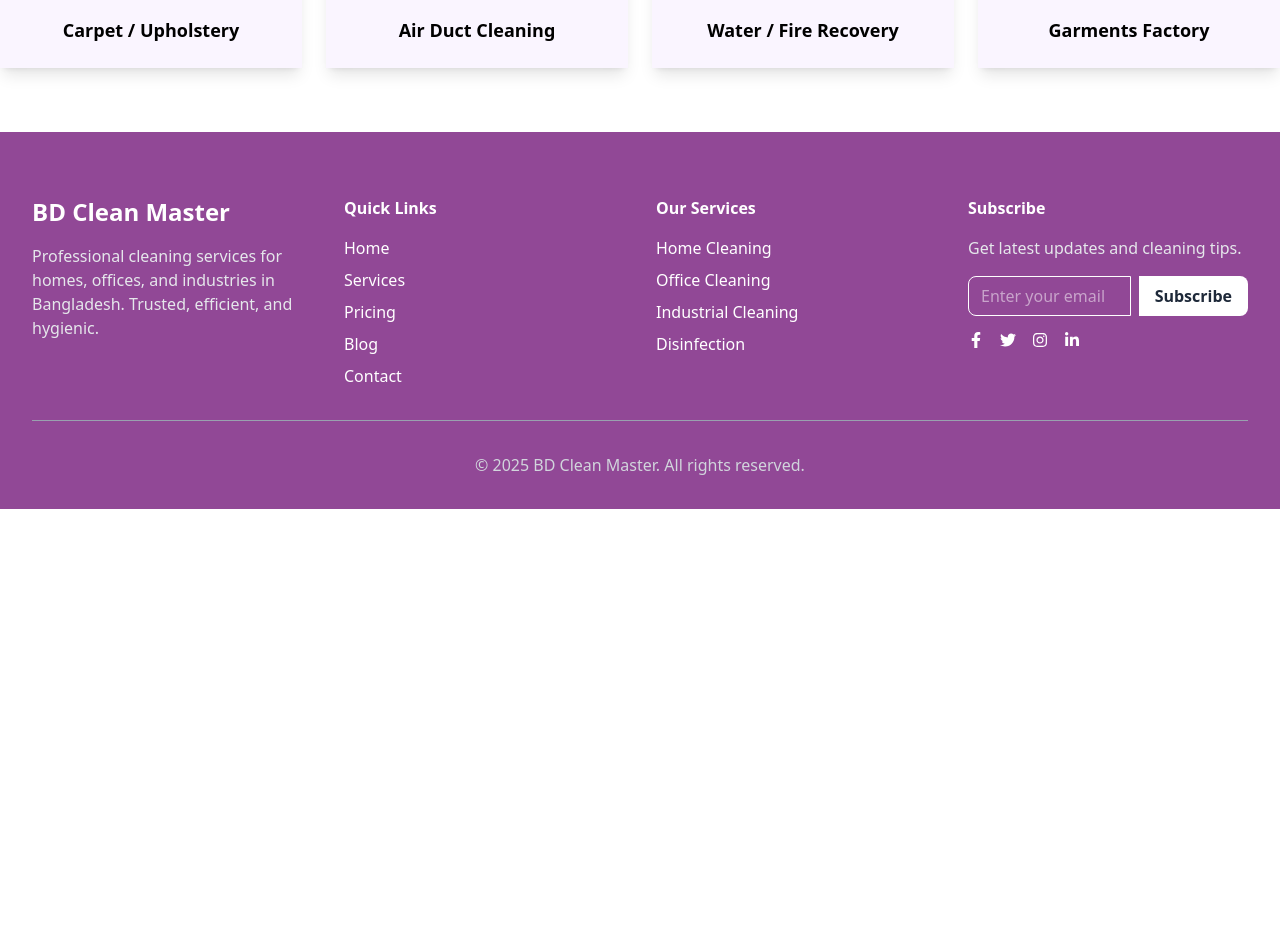
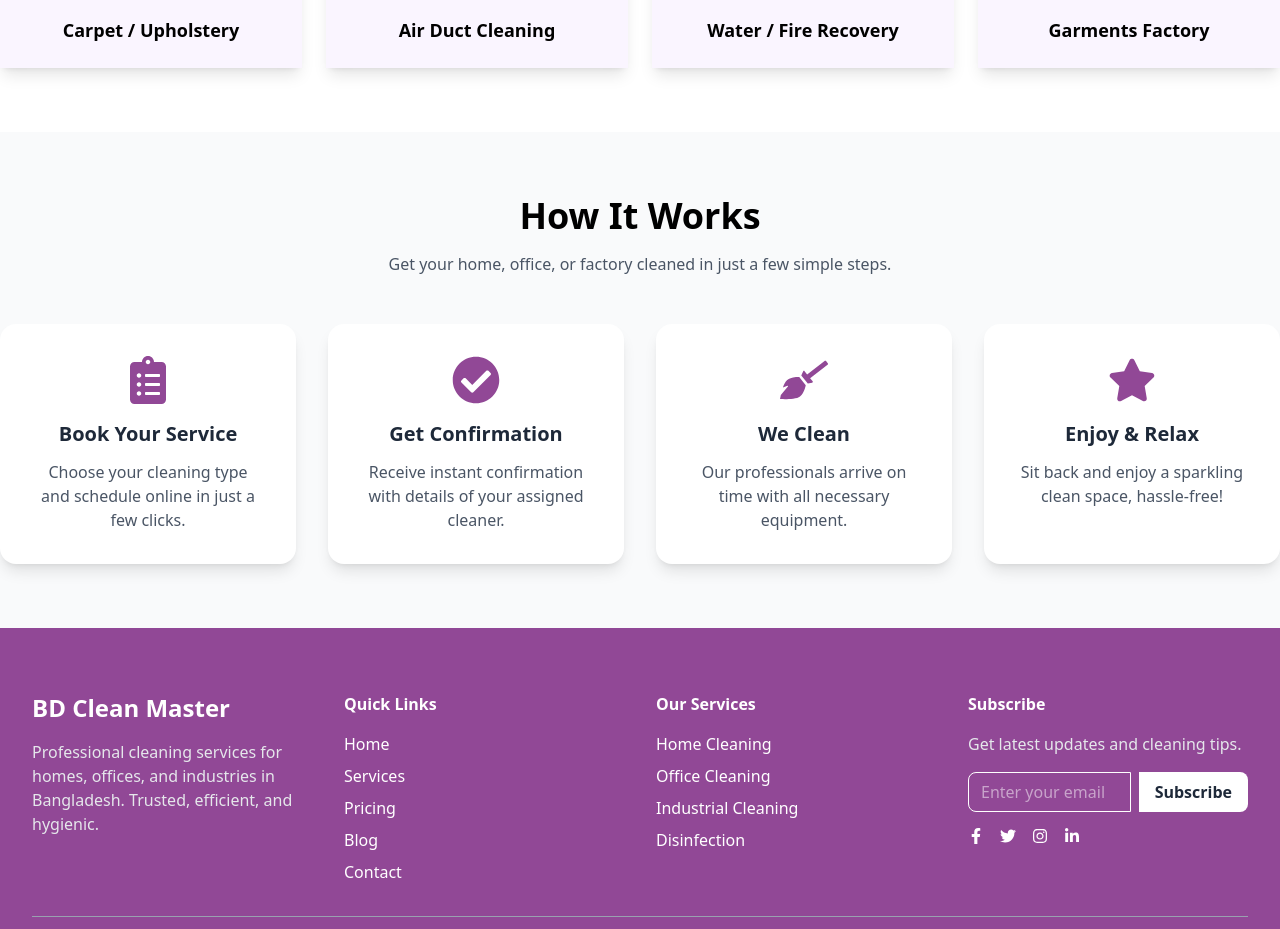
Before and after one commit to MISFOfficial/BD-Clean-Master, a React (Vite) app: page / in a window 1280 px wide. Shown: the part 1024-1953 px from the top of the page. Before the commit the page ends 1533 px from the top, so only its background shows below. Built offline with nearby package versions, Linux system fonts and the light colour scheme.

Commit message:
added how it work sections in home page

```diff
--- a/src/Pages/Home/Home.jsx
+++ b/src/Pages/Home/Home.jsx
@@ -1,6 +1,7 @@
 import React from 'react';
 import HeroSections from './Hero/HeroSections';
 import ServiceTiles from './ServiceTiles/ServiceTiles';
+import HowItWorks from './HowItWorks/HowItWorks';
 
 const Home = () => {
     return (
@@ -15,6 +16,12 @@ const Home = () => {
                     <ServiceTiles></ServiceTiles>
                 </div>
             </div>
+
+            <div className='py-16 secondery-color-2'>
+                <div className='max-w-7xl mx-auto px-4 sm:px-6 lg:px-0'>
+                    <HowItWorks></HowItWorks>
+                </div>
+            </div>
         </div>
     );
 };
--- /dev/null
+++ b/src/Pages/Home/HowItWorks/HowItWorks.jsx
@@ -0,0 +1,59 @@
+import { FaClipboardList, FaCheckCircle, FaBroom, FaStar } from "react-icons/fa";
+
+const HowItWorks = () => {
+    const steps = [
+        {
+            id: 1,
+            title: "Book Your Service",
+            desc: "Choose your cleaning type and schedule online in just a few clicks.",
+            icon: <FaClipboardList className="w-12 h-12 text-primary" />,
+        },
+        {
+            id: 2,
+            title: "Get Confirmation",
+            desc: "Receive instant confirmation with details of your assigned cleaner.",
+            icon: <FaCheckCircle className="w-12 h-12 text-primary" />,
+        },
+        {
+            id: 3,
+            title: "We Clean",
+            desc: "Our professionals arrive on time with all necessary equipment.",
+            icon: <FaBroom className="w-12 h-12 text-primary" />,
+        },
+        {
+            id: 4,
+            title: "Enjoy & Relax",
+            desc: "Sit back and enjoy a sparkling clean space, hassle-free!",
+            icon: <FaStar className="w-12 h-12 text-primary" />,
+        },
+    ];
+
+    return (
+        <div className=" text-center">
+            <h2 className="text-3xl md:text-4xl font-bold text-primary">
+                How It Works
+            </h2>
+            <p className="mt-4 text-gray-600 max-w-2xl mx-auto">
+                Get your home, office, or factory cleaned in just a few simple steps.
+            </p>
+
+            {/* Steps */}
+            <div className="mt-12 grid gap-8 md:grid-cols-2 lg:grid-cols-4">
+                {steps.map((step) => (
+                    <div
+                        key={step.id}
+                        className="bg-white shadow-lg rounded-2xl p-8 flex flex-col items-center text-center hover:shadow-2xl hover:-translate-y-2 transition"
+                    >
+                        <h1 className="primary-text">{step.icon}</h1>
+                        <h3 className="mt-4 text-xl font-semibold text-dark">
+                            {step.title}
+                        </h3>
+                        <p className="mt-3 text-light-dark">{step.desc}</p>
+                    </div>
+                ))}
+            </div>
+        </div>
+    );
+};
+
+export default HowItWorks;
--- a/src/index.css
+++ b/src/index.css
@@ -28,6 +28,9 @@
   @apply bg-white
 }
 
+.secondery-color-2 {
+  @apply bg-gray-50
+}
 
 .text-light {
   @apply text-white
@@ -40,3 +43,8 @@
 .text-dark {
   @apply text-gray-800
 }
+
+
+.text-light-dark {
+  @apply text-gray-600
+}
```
